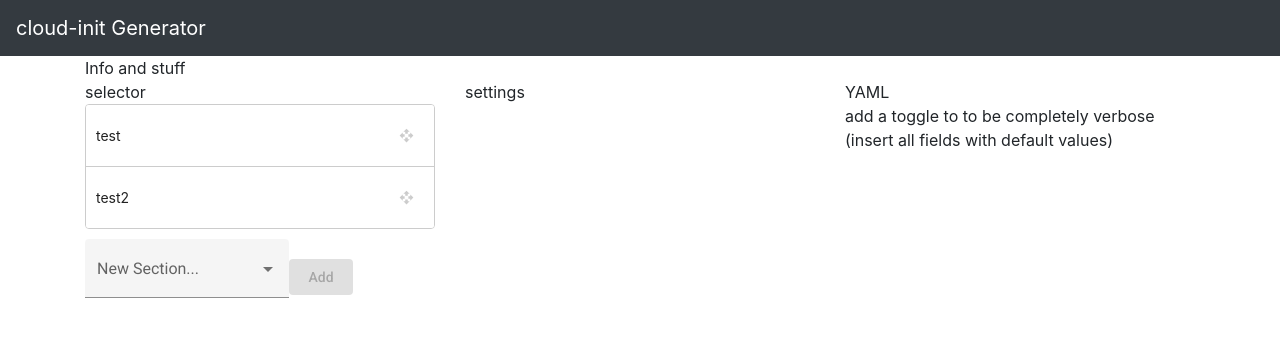
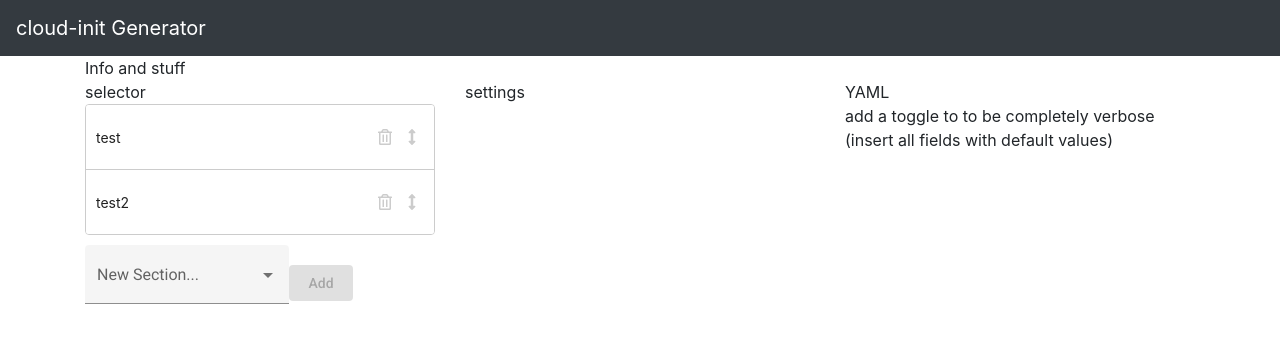
Before and after one commit to jhollowe-archive/cloud-init-gen, an Angular app: page / in a window 1280 px wide. Shown: the top 340 px of the page. Built offline with nearby package versions, Linux system fonts and the light colour scheme.

Commit message:
Edit section-list controls

```diff
--- a/src/app/section-list/section-list.component.css
+++ b/src/app/section-list/section-list.component.css
@@ -21,17 +21,27 @@
   font-size: 14px;
 }
 
-.section-list-handle {
-  position: relative;
-  right: 10px;
-  color: #ccc;
-  cursor: move;
-  width: 15px;
-  height: 15px;
+.box-controls{
+  display: flex;
+  justify-content: space-between;
+  align-items: center;
 }
 
-.section-list-handle svg{
-  position: absolute;
+.box-controls > div{
+  position: relative;
+  margin: 0 8px;
+  color: #ccc;
+  /* width: 25px;
+  height: 25px; */
+  font-size: 1rem;
+}
+
+.section-list-handle {
+  cursor: grab;
+}
+
+.section-list-delete {
+  cursor: pointer;
 }
 
 .cdk-drag-preview {
@@ -44,6 +54,7 @@
 
 .cdk-drag-placeholder {
   opacity: 0;
+  cursor: grabbing;
 }
 
 .cdk-drag-animating {
--- a/src/app/section-list/section-list.component.html
+++ b/src/app/section-list/section-list.component.html
@@ -1,9 +1,14 @@
 <div cdkDropList class="section-list" (cdkDropListDropped)="drop($event)">
-  <div class="section-list-box" *ngFor="let section of sections" cdkDrag cdkDragLockAxis="y">{{section.getType()}}
-    <div class="section-list-handle" cdkDragHandle>
-      <svg fill="currentColor" viewBox="0 0 24 24">
-        <path d="M10 9h4V6h3l-5-5-5 5h3v3zm-1 1H6V7l-5 5 5 5v-3h3v-4zm14 2l-5-5v3h-3v4h3v3l5-5zm-9 3h-4v3H7l5 5 5-5h-3v-3z"></path>
-      </svg>
+  <div class="section-list-box" *ngFor="let section of sections" cdkDrag cdkDragLockAxis="y">
+    {{section.getType()}}
+    <!-- TODO add delete icon and logic -->
+    <div class="box-controls">
+      <div class="section-list-delete" (click)="deleteSection($event)">
+        <i class="far fa-trash-alt"></i>
+      </div>
+      <div class="section-list-handle" cdkDragHandle>
+        <i class="fas fa-arrows-alt-v"></i>
+      </div>
     </div>
   </div>
 </div>
--- a/src/app/section-list/section-list.component.ts
+++ b/src/app/section-list/section-list.component.ts
@@ -12,6 +12,7 @@ export class SectionListComponent {
   @Input() sections!: Array<Section>;
   @Input() types!: Array<string>;
   @Output() newSection = new EventEmitter<string>();
+  @Output() removeSection = new EventEmitter<Section>();
 
   selectedType!: string;
 
@@ -20,6 +21,10 @@ export class SectionListComponent {
     this.newSection.emit(this.selectedType);
   }
 
+  deleteSection(event: MouseEvent) {
+    console.log("removing section", event);
+  }
+
   drop(event: CdkDragDrop<string[]>) {
     moveItemInArray(this.sections, event.previousIndex, event.currentIndex);
   }
```
